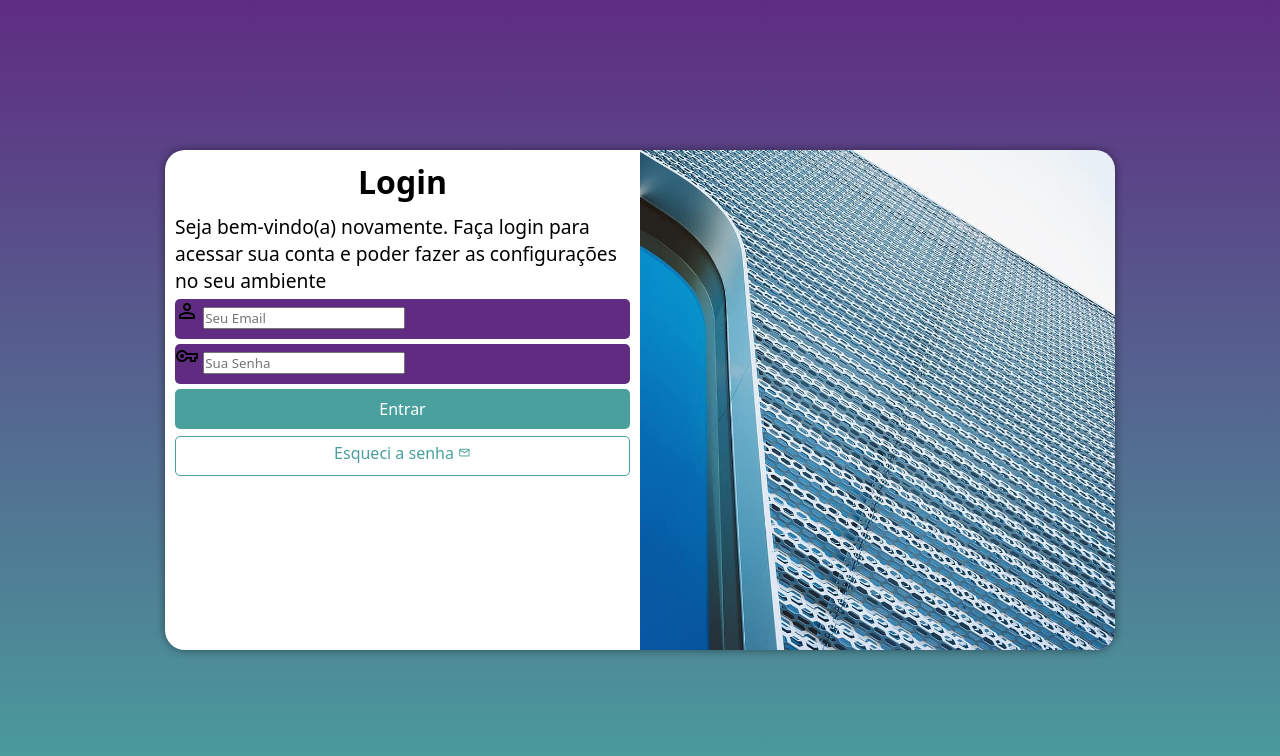
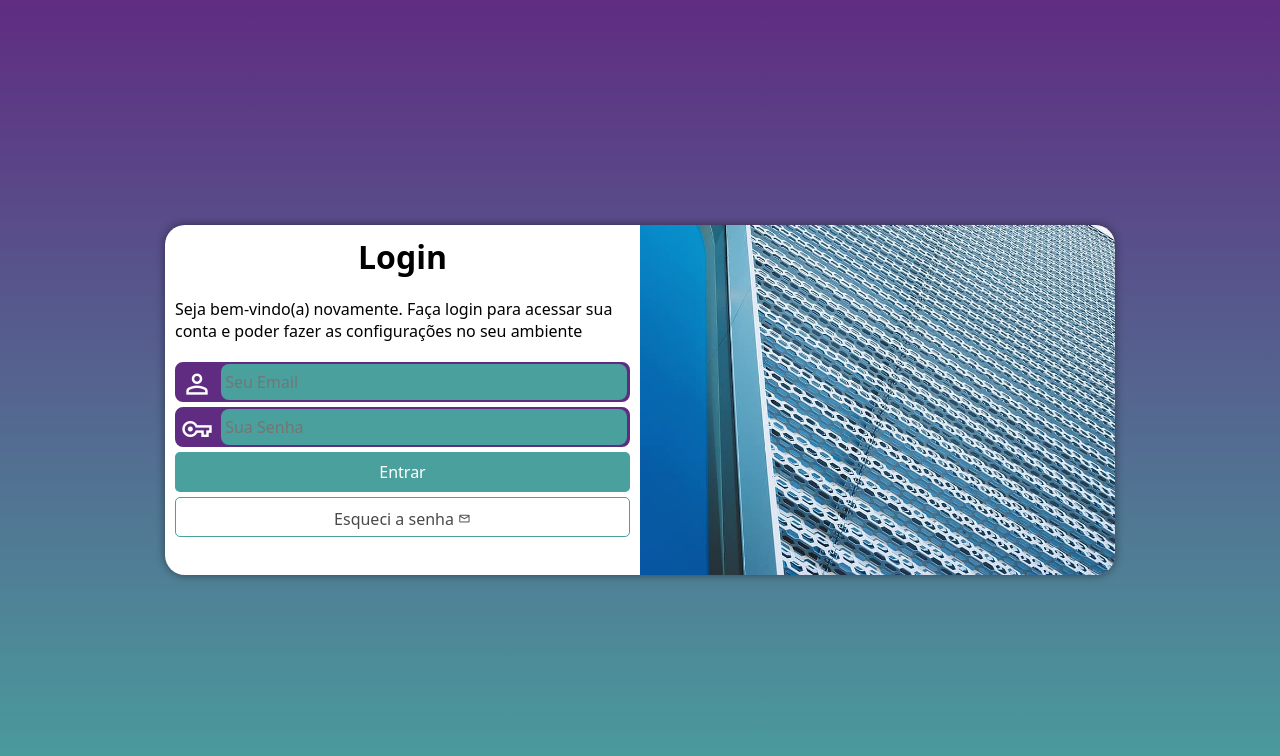
Before and after one commit to Filper79/projecto-login, a plain HTML site: page index.html in a window 1280 px wide. Drawn offline with nearby package versions, Linux system fonts and the light colour scheme.

Commit message:
Projecto Concluído

```diff
--- a/estilos/media-query.css
+++ b/estilos/media-query.css
@@ -17,6 +17,7 @@ Grandes ecrãs: acina de 1200px
 
     section#login {
         width: 80vw;
+        height: 280px;
     }
 
     section#login > div#imagem {
@@ -39,6 +40,7 @@ Grandes ecrãs: acina de 1200px
 
     section#login {
         width: 950px;
+        height: 350px;
     }
     section#login > div#imagem {
         float: right;
@@ -56,6 +58,7 @@ Grandes ecrãs: acina de 1200px
     }
 
     div#formulario > p {
-        font-size: 1.2em;
+        font-size: 1em;
+        margin: 20px 0px;
     }
 }
--- a/estilos/style.css
+++ b/estilos/style.css
@@ -29,7 +29,7 @@ section#login {
     position: absolute;
     top: 50%;
     left: 50%;
-    transform: translate(-50%, -50%);
+
     width: 250px;
     height: 500px;
     background-color: white;
@@ -37,6 +37,7 @@ section#login {
     overflow: hidden;
     box-shadow: 0px 0px 10px rgba(0, 0, 0, 0.450);
 
+    transform: translate(-50%, -50%);
     transition: width .3s, height .3s;
     transition-timing-function: ease;
     }
@@ -66,50 +67,75 @@ div#formulario > p {
 form > div.campo {
     display: block;
     width: 100%;
+    height: 40px;
     background-color: #5f2c82;
-    border-radius: 5px;
-    height: 40px;
+    border-radius: 8px;
+    border: 2px solid #5f2c82;
     margin: 5px 0px;
 }
 
-form > div.campo > label {
+div.campo > label {
     display: none;
 }
 
-form > input[type=submit] {
+div.campo > span#icon {
+    color: white;
+    font-size: 2em;
+    width: 40px;
+    padding: 4px;
+}
+
+div.campo > input {
+    background-color: #49a09d;
+    font-size: 1em;
+    width: calc(100% - 45px);
+    height: 100%;
+    border: 0px;
+    border-radius: 8px;
+    padding: 4px;
+    transform: translateY(-12px);
+}
+
+div.campo > input:focus-within {
+    background-color: white;
+    outline: none;
+}
+
+form > input[type=submit]{
     display: block;
-    font-size: 1em;
+    width: 100%;
     height: 40px;
-    width: 100%;
     background-color: #49a09d;
     color: white;
+    font-size: 1em;
     border: none;
     border-radius: 5px;
     cursor: pointer;
 }
 
 form > input[type=submit]:hover {
-    background-color: #2d6462;
+    background-color: #357875;
 }
+
 form > a.botao {
     display: block;
     width: 100%;
     height: 40px;
     background-color: white;
-    text-decoration: none;
-    text-align: center;
-    font-size: 1em;
-    color: white;
+    color: #494949;
     border: 1px solid #49a09d;
     border-radius: 5px;
-    color: #49a09d;
-    padding: 5px;
-    margin-top: 7px;
+    text-align: center;
+    text-decoration: none;
+    font-size: 1em;
+    padding-top: 10px;
+    margin-top: 5px;
 }
 
-form > a.botao:hover {
-    background-color: #6cd3cf;
+form a.botao:hover {
+    background-color: #49a09d;
 }
-form > a.botao > span {
-    font-size: 0.8em
+
+form a.botao > span.material-symbols-outlined {
+    font-size: 0.8em;
 }
--- /dev/null
+++ b/estilos/teste.css
@@ -0,0 +1,19 @@
+@charset "UTF-8";
+
+div.campo > span {
+    color: white;
+    font-size: 2em;
+    width: 40px;
+    padding: 5px;
+}
+
+div.campo > input {
+    background-color: #49a09d;
+    font-size: 1em;
+    width: calc(100% - 44px);
+    height: 100%;
+    border: 0px;
+    border-radius: 8px;
+    padding: 4px;
+    transform: translate(43px, -42px);
+}
--- a/index.html
+++ b/index.html
@@ -20,14 +20,14 @@
                 <p>Seja bem-vindo(a) novamente. Faça login para acessar sua conta e poder fazer as configurações no seu ambiente</p>
                 <form action="login.php" method="post" autocomplete="on">
                     <div class="campo">
-                        <span class="material-symbols-outlined">
+                        <span id="icon" class="material-symbols-outlined">
                             person
                         </span>
                         <input type="email" name="login" id="ilogin" required placeholder="Seu Email" autocomplete="email" maxlength="30">
                         <label for="ilogin">Login</label>
                     </div>
                     <div class="campo">
-                        <span class="material-symbols-outlined">
+                        <span id="icon" class="material-symbols-outlined">
                             vpn_key
                             </span>
                         <input type="password" name="senha" id="isenha" required minlength="8" maxlength="20" placeholder="Sua Senha" autocomplete="current-password">
```
